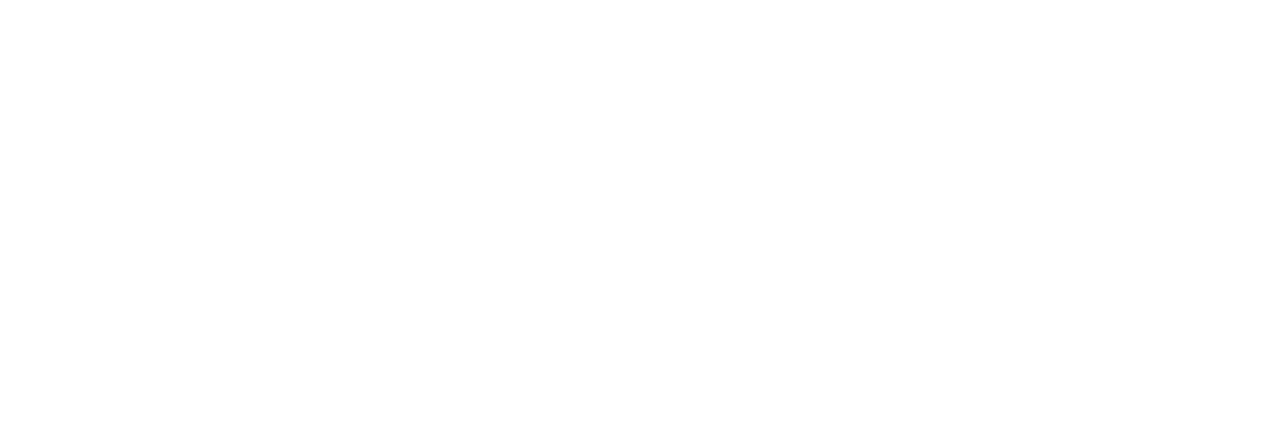
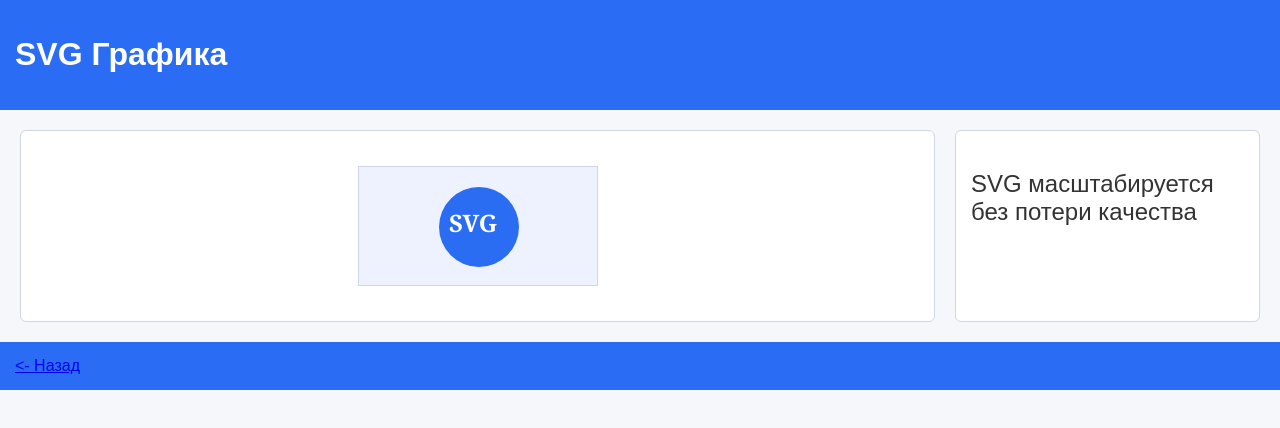
Before and after one commit to TishkaPlay/ISRPO-Totmyanin-lab-6, a plain HTML site: page my-site/vector.html in a window 1280 px wide. Drawn offline with Linux system fonts and the light colour scheme.

Commit message:
Change vector.html and CSS

```diff
--- a/my-site/style.css
+++ b/my-site/style.css
@@ -125,3 +125,20 @@
     border: 1px solid #2a6df4;
     background: white;
 }
+
+svg {
+    display: block;
+    margin: 20px auto;
+    border: 1px solid #d0d7e2;
+}
+
+svg:hover {
+    box-shadow: 0 4px 12px rgba(0, 0, 0, 0.1);
+    transition: box-shadow 0.3 ease;
+}
+
+svg text {
+    font-family: Georgia, serif;
+    font-size: 24px;
+    font-weight: bold;
+}
--- a/my-site/vector.html
+++ b/my-site/vector.html
@@ -0,0 +1,29 @@
+<!DOCTYPE html>
+<html lang="ru-RU">
+<head>
+    <meta charset="UTF-8">
+    <title>SVG</title>
+    <link rel="stylesheet" href="style.css" />
+</head>
+<body>
+    <header>
+        <h1>SVG Графика</h1>
+    </header>
+    <main>
+        <section>
+            <svg width="240" height="120" class="logo" title="SVG из Figma" tabindex="0">
+                <rect width="240" height="120" fill="#eef2ff" />
+                <circle cx="120" cy="60" r="40" fill="#2a6df3" />
+                <text x="90" y="65" fill="white">SVG</text>
+            </svg>
+            <p hidden>Скрытый текст</p>
+        </section>
+        <aside>
+            <p>SVG масштабируется без потери качества</p>
+        </aside>
+    </main>
+    <footer id="footer">
+        <a href="index.html"> <- Назад</a>
+    </footer>
+</body>
+</html>
```
